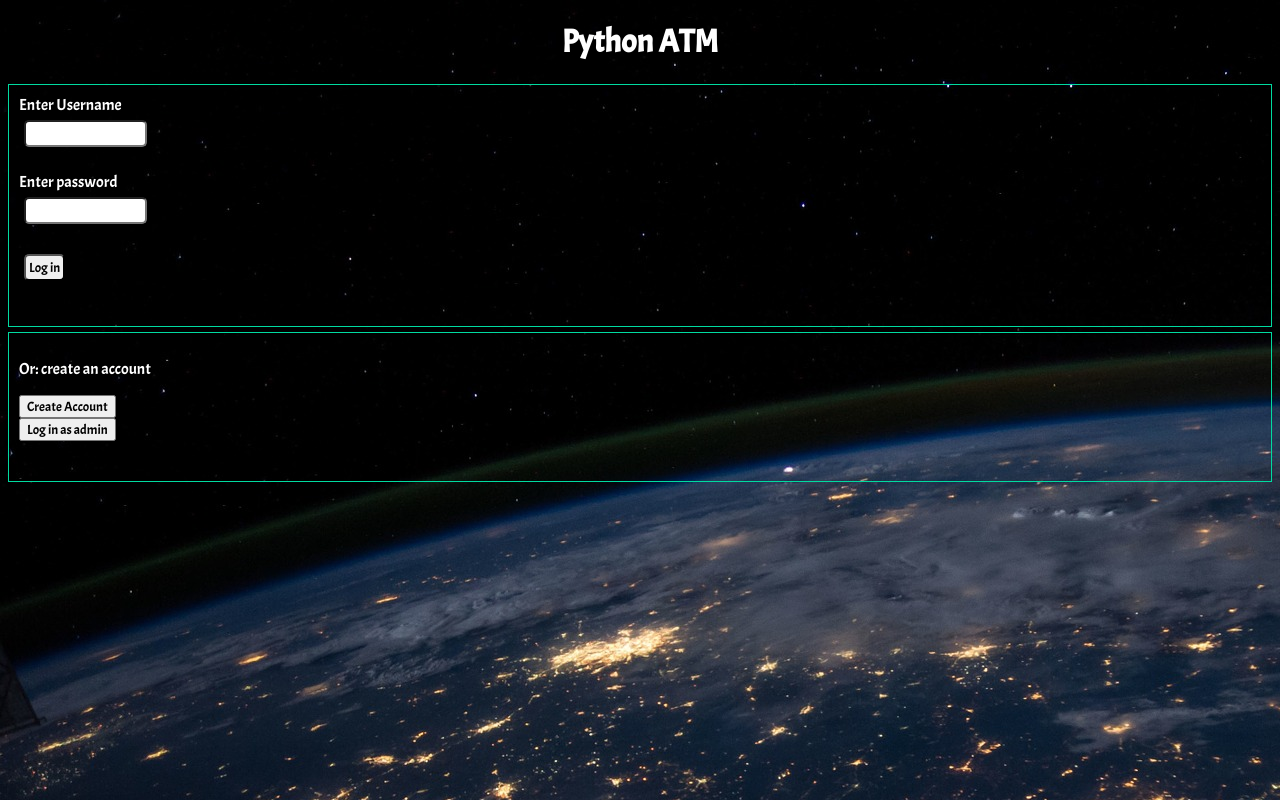
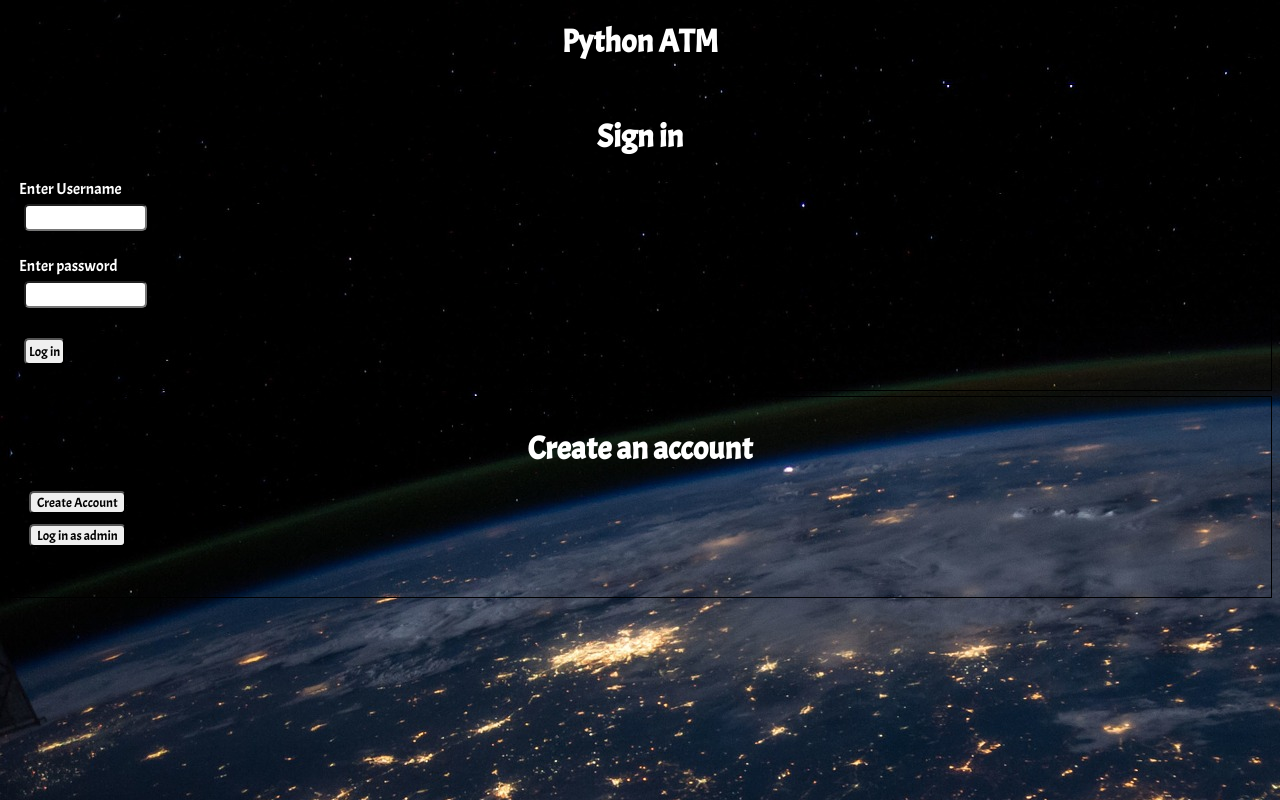
Before and after one commit to TCooper1996/SE-Python-ATM, a Django app: page /atmsite/ in a window 1280 px wide. Run offline with Django 3.2, Linux system fonts and the light colour scheme.

Commit message:
Changed some css

```diff
--- a/PyATMDjango/assets/styles.css
+++ b/PyATMDjango/assets/styles.css
@@ -26,15 +26,27 @@ h1{
 
 .credentials {
   padding: 10px;
-  border: 1px solid #00dba0;
+  border: 1px solid black;
   position: relative;
-  padding-bottom: 40px;
+  padding-bottom: 20px;
+
 }
+
+
 
 .create-account{
   margin-top: 5px;
   padding: 10px;
-  border: 1px solid #00dba0;
+  border: 1px solid black;
   position: relative;
   padding-bottom: 40px;
+
+
+
 }
+
+.create-account input{
+  display: block;
+  margin: 10px;
+  border-radius: 5px;
+}
--- a/PyATMDjango/atmsite/templates/atmsite/index.html
+++ b/PyATMDjango/atmsite/templates/atmsite/index.html
@@ -12,6 +12,7 @@
 {% if error %}<p>{{ error }}</p>{%  endif %}
 <form class="credentials" action="{%  url 'authenticate_account' %}" method="post">
     {% csrf_token %}
+    <h1> Sign in </h1>
     <label for="username_entry">Enter Username</label>
     <input id="username_entry" type="text" name="username" value="">
     <br>
@@ -21,7 +22,7 @@
     <input type="submit" value="Log in">
 </form>
 <div class="create-account">
-<p>Or: create an account</p>
+<h1>Create an account</h1>
 <form action="{% url 'create_account' %}" method="get">
     {% csrf_token %}
     <input type="submit" value="Create Account">
```
